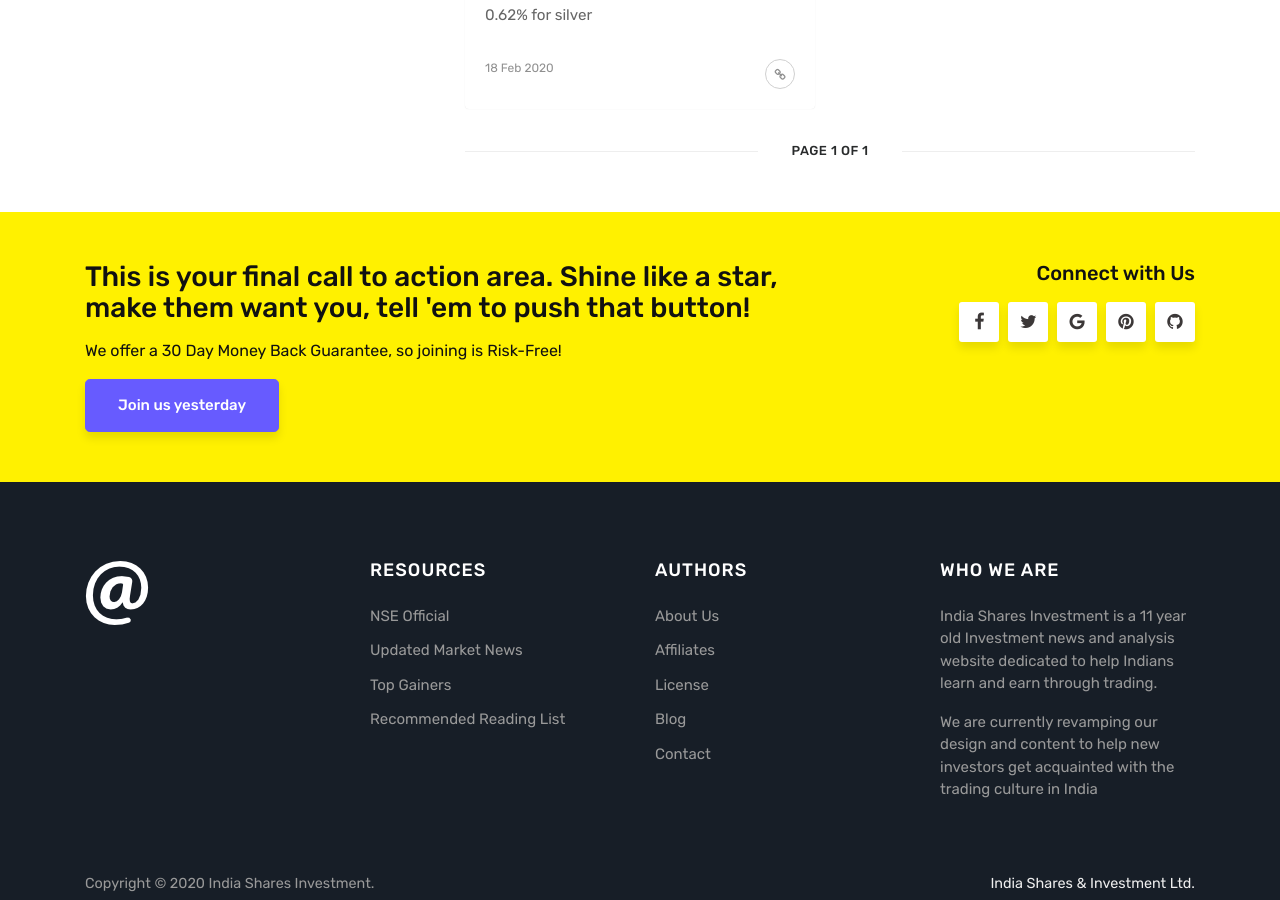
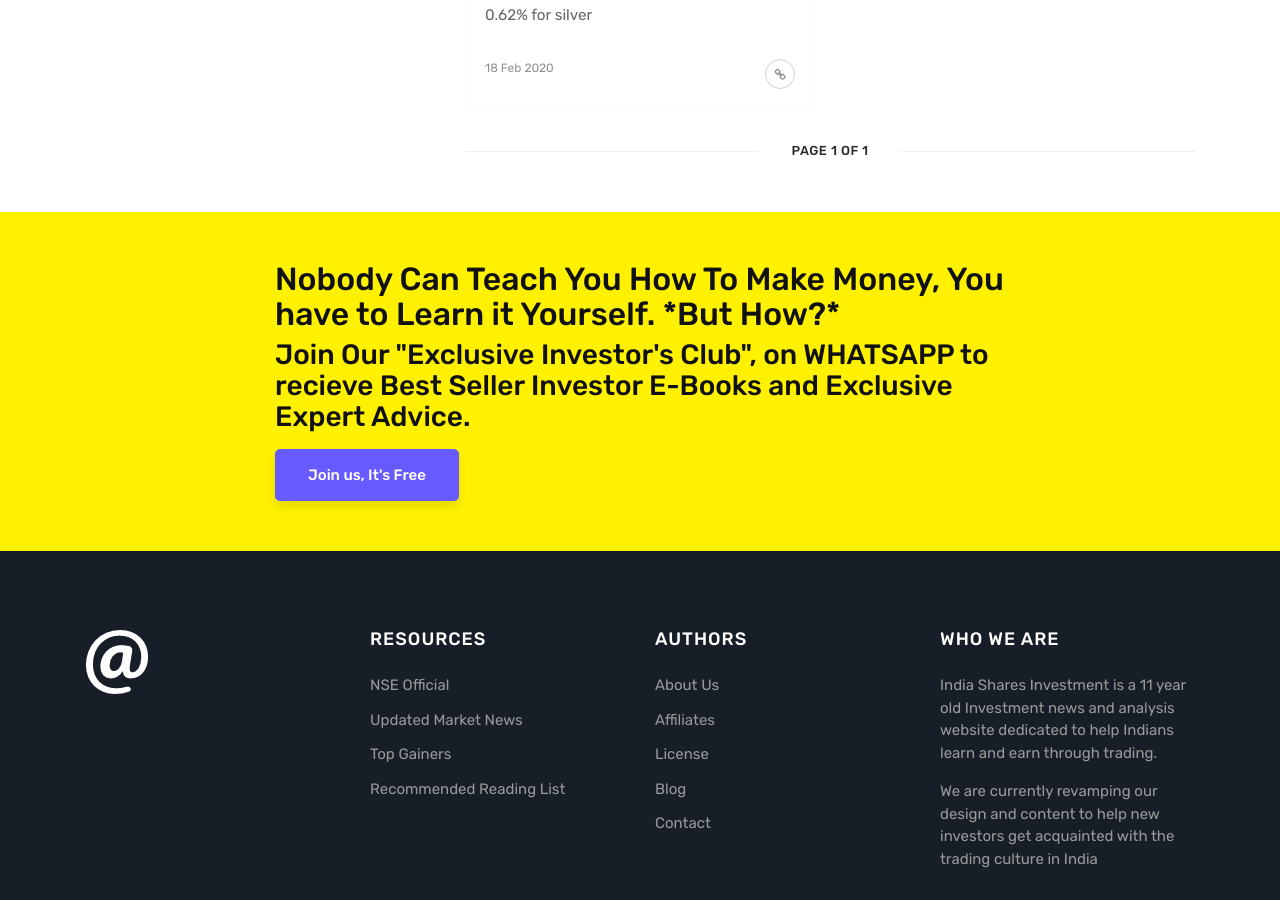
Before and after one commit to dr-han/blog, a Jekyll site: the page built from index.html, in a window 1280 px wide and 900 px high, scrolled down 2314 px. Built offline with Jekyll 4.4.1, drawn with Linux system fonts in a browser that asks for light colours; the list of posts is cut into pages by our own code; comment, search, counter and statistics services are not loaded.

Commit message:
Update default.html

```diff
--- a/_layouts/default.html
+++ b/_layouts/default.html
@@ -120,18 +120,18 @@
         <div class="container">
             <div class="row justify-content-center">
                 <div class="col-md-8">
-                    <h3>This is your final call to action area. Shine like a star, make them want you, tell 'em to push that button!</h3>
-                    <p>We offer a <span>30 Day Money Back Guarantee</span>, so joining is <span class="risk-free">Risk-Free!</span></p>
-                    <a class="btn btn-primary btn-lg" href="#">Join us yesterday</a>
+                    <h2>Nobody Can Teach You How To Make Money, You have to Learn it Yourself. *But How?*</h2>
+                    <h3>Join Our "Exclusive Investor's Club"</span>, on WHATSAPP to recieve Best Seller Investor E-Books and Exclusive Expert Advice. </span></h3>
+                    <a class="btn btn-primary btn-lg" href="https://indiasharesinvestment.com/page/exclusive-investors-club/">Join us, It's Free</a>
                 </div>
-                <div class="col-md-4 text-right footersocial">
+                <!--<div class="col-md-4 text-right footersocial">
                     <h5>Connect with Us</h5>
                     <i class="fa fa-facebook"></i>
                     <i class="fa fa-twitter"></i>
                         <i class="fa fa-google"></i>
                      <i class="fa fa-pinterest"></i>
                      <i class="fa fa-github"></i>
-                </div>
+                </div> -->
             </div>
         </div>
     </div>
```
